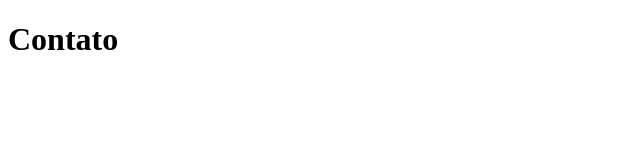
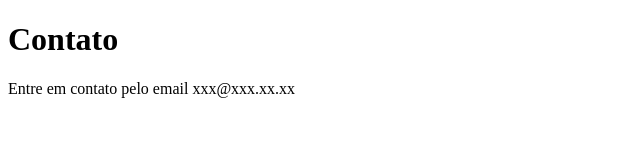
Before and after one commit to PMNetoGit/sistema-de-cadastro, a plain HTML site: page contato.html in a window 1280 px wide. Shown: the whole page, without its empty margins (0-640 px from the left). Drawn offline with Linux system fonts and the light colour scheme.

Commit message:
adicionando email de contato

```diff
--- a/contato.html
+++ b/contato.html
@@ -8,6 +8,7 @@
 </head>
 <body>
     <h1>Contato</h1>
+    <p>Entre em contato pelo email xxx@xxx.xx.xx</p>
 
 </body>
 </html>
```
